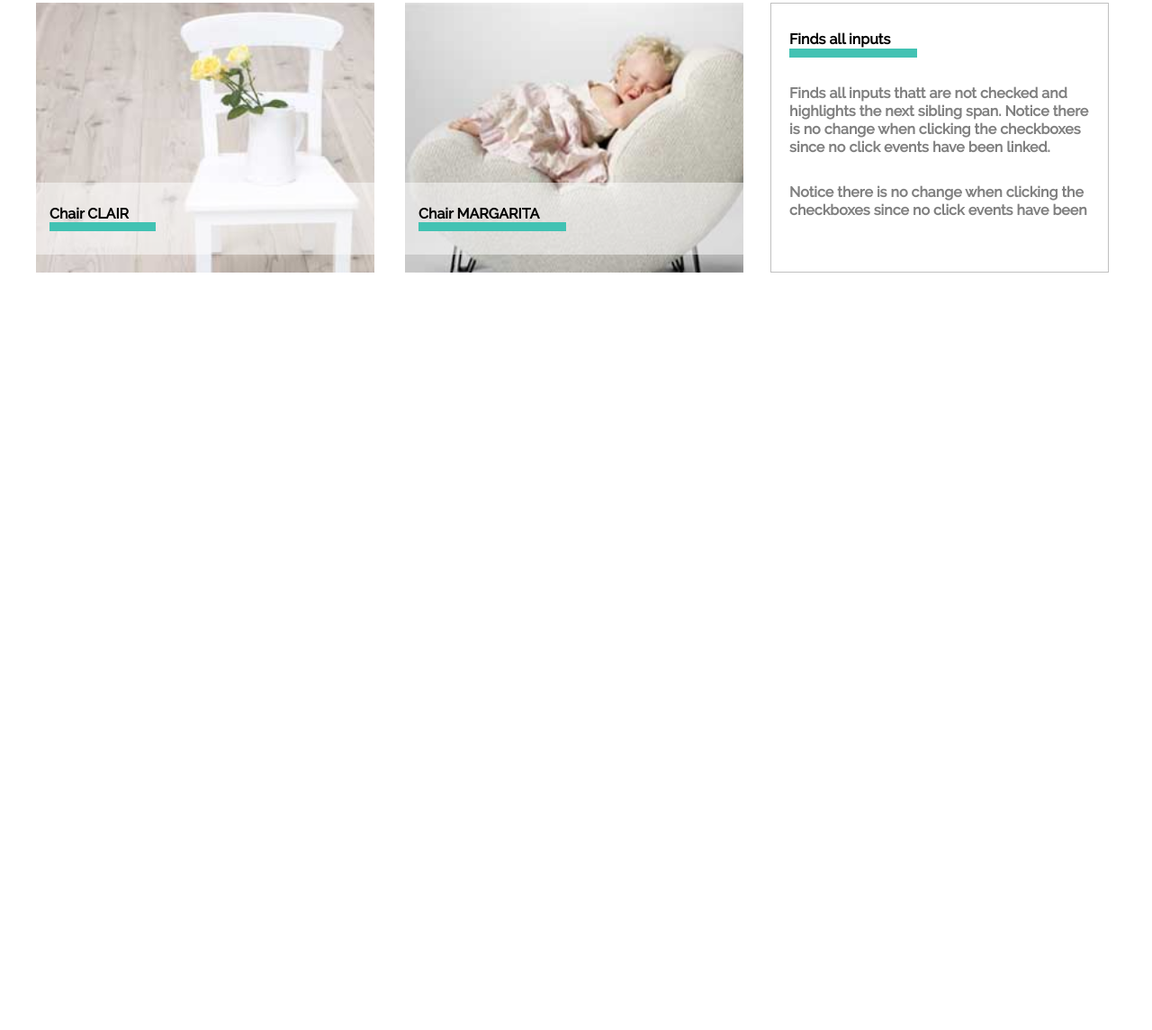
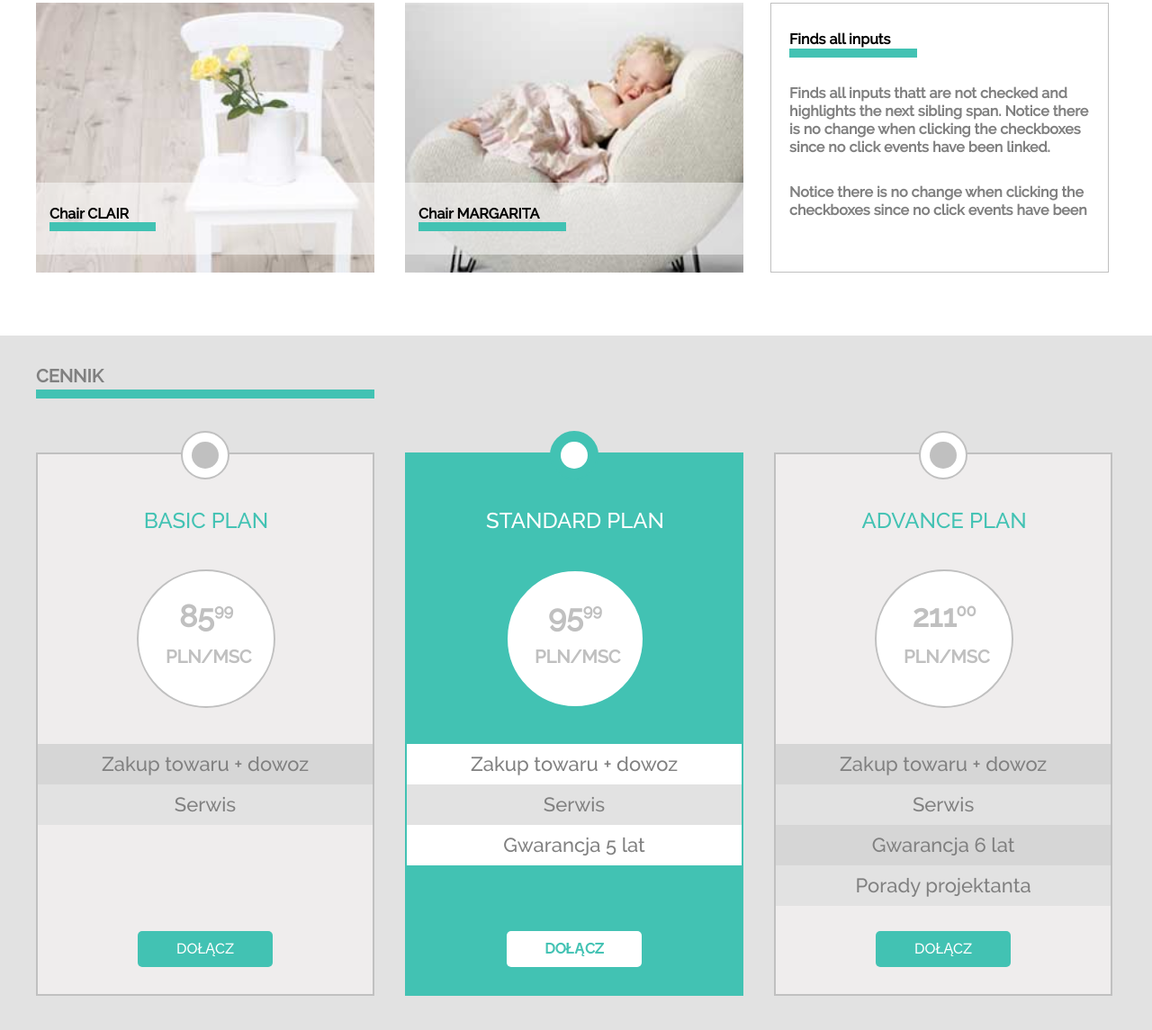
Before and after one commit to sylwia-lu/Sit_on_chair_warsztaty, a plain HTML site: page index.html in a window 1280 px wide. Shown: the part 577-1722 px from the top of the page at 90% size. Before the commit the page ends 884 px from the top, so only its background shows below. Drawn offline with Linux system fonts and the light colour scheme.

Commit message:
Section Prices

```diff
--- a/css/style.css
+++ b/css/style.css
@@ -127,6 +127,10 @@ nav li {
 
 
 
+#offers {
+  height:400px;
+}
+
 .offer-box {
   display:inline-block;
   height:300px;
@@ -177,3 +181,147 @@ nav li {
   bottom:20px;
   padding:25px 15px;
 }
+
+#prices {
+  height:900px;
+  background-color: #e2e2e2
+}
+
+#prices .container {
+  padding:30px;
+}
+
+#prices .title {
+  color:#808080;
+  font-size: 20px;
+  line-height: 30px;
+  width: 346px;
+  display: block;
+}
+
+.price-box {
+  display:inline-block;
+  width:372px;
+  height:600px;
+  margin-top:60px;
+  position: relative;
+  border:2px solid 	#C0C0C0;
+  background-color: #efeded;
+}
+
+.middle {
+  margin-left: 30px;
+  margin-right: 30px;
+  background-color: #42C2B3;
+  border: 2px solid #42C2B3;
+}
+
+
+.circle {
+  position:absolute;
+  top: 10px;
+  left:10px;
+  width:30px;
+  height:30px;
+  border-radius: 50%;
+  background-color: #C0C0C0;
+}
+
+.big-circle {
+  position:absolute;
+  top:-26px;
+  left:159px;
+  width:50px;
+  height:50px;
+  border-radius: 50%;
+  border: 2px solid #C0C0C0;
+  background-color: white;
+}
+
+.middle .circle {
+  background-color: #fff;
+}
+
+.middle .big-circle {
+  background-color: #42C2B3;
+  border: 2px solid #42C2B3;
+}
+
+.content {
+  position: absolute;
+  width:374px;
+  margin:60px 0;
+}
+
+.content h2 {
+  color: #42C2B3;
+  text-align: center;
+  font-weight: 400;
+}
+
+.middle .content h2 {
+  color: #fff;
+}
+
+.price-circle {
+  margin:40px auto;
+  border: 2px solid #C0C0C0;
+  background-color: #fff;
+  width:90px;
+  height:90px;
+  border-radius: 50%;
+  text-align: center;
+  color: #C0C0C0;
+  font-size: 34px;
+  font-weight: bold;
+  padding:30px;
+}
+
+.middle .price-circle {
+  border: 2px solid #42C2B3;
+}
+
+.price-circle sup {
+  font-size: 18px;
+}
+
+.price-circle span {
+  font-size: 20px;
+  font-weight: bold;
+}
+
+.offer-list {
+  list-style: none;
+  font-size: 22px;
+}
+
+.offer-list li {
+  padding:10px;
+  width:352px;
+  text-align: center;
+  background-color: #d6d6d6;
+}
+
+.offer-list li:nth-child(2n+2) {
+  background-color: #e2e2e2 !important;
+}
+
+.middle .offer-list li {
+  background-color: #fff;
+}
+
+#prices .button {
+  width: 150px;
+  height: 40px;
+  line-height: 40px;
+  text-align: center;
+  position: absolute;
+  bottom:30px;
+  left:111px;
+}
+
+#prices .middle .button {
+  background-color: #fff;
+  color: #42C2B3;
+  font-weight: 600;
+}
--- a/index.html
+++ b/index.html
@@ -106,7 +106,117 @@
 
   </section>
 
-  <section>
+  <section id="prices">
+    <div class="container">
+      <div class="title">
+        <p>
+          CENNIK
+        </p>
+      </div>
+
+      <div class="price-box">
+        <div class="big-circle">
+          <div class="circle"></div>
+        </div>
+
+          <div class="content">
+            <h2>BASIC PLAN</h2>
+
+            <div class="price-circle">
+              85<sup>99</sup><br/>
+              <span>PLN/MSC</span>
+            </div>
+
+            <ul class="offer-list">
+              <li>
+                Zakup towaru + dowoz
+              </li>
+              <li>
+                Serwis
+              </li>
+
+            </ul>
+
+          </div>
+
+          <div class="button">
+            dołącz
+          </div>
+
+      </div>
+
+      <div class="price-box middle">
+        <div class="big-circle">
+          <div class="circle"></div>
+        </div>
+
+        <div class="content">
+          <h2>STANDARD PLAN</h2>
+
+          <div class="price-circle">
+            95<sup>99</sup><br/>
+            <span>PLN/MSC</span>
+          </div>
+
+          <ul class="offer-list">
+            <li>
+              Zakup towaru + dowoz
+            </li>
+            <li>
+              Serwis
+            </li>
+            <li>
+              Gwarancja 5 lat
+            </li>
+
+          </ul>
+
+        </div>
+
+        <div class="button">
+          dołącz
+        </div>
+
+      </div>
+
+      <div class="price-box">
+        <div class="big-circle">
+          <div class="circle"></div>
+        </div>
+
+        <div class="content">
+          <h2>ADVANCE PLAN</h2>
+
+          <div class="price-circle">
+            211<sup>00</sup><br/>
+            <span>PLN/MSC</span>
+          </div>
+
+          <ul class="offer-list">
+            <li>
+              Zakup towaru + dowoz
+            </li>
+            <li>
+              Serwis
+            </li>
+            <li>
+              Gwarancja 6 lat
+            </li>
+            <li>
+              Porady projektanta
+            </li>
+
+          </ul>
+
+        </div>
+
+        <div class="button">
+          dołącz
+        </div>
+
+      </div>
+
+    </div>
 
   </section>
 
```
